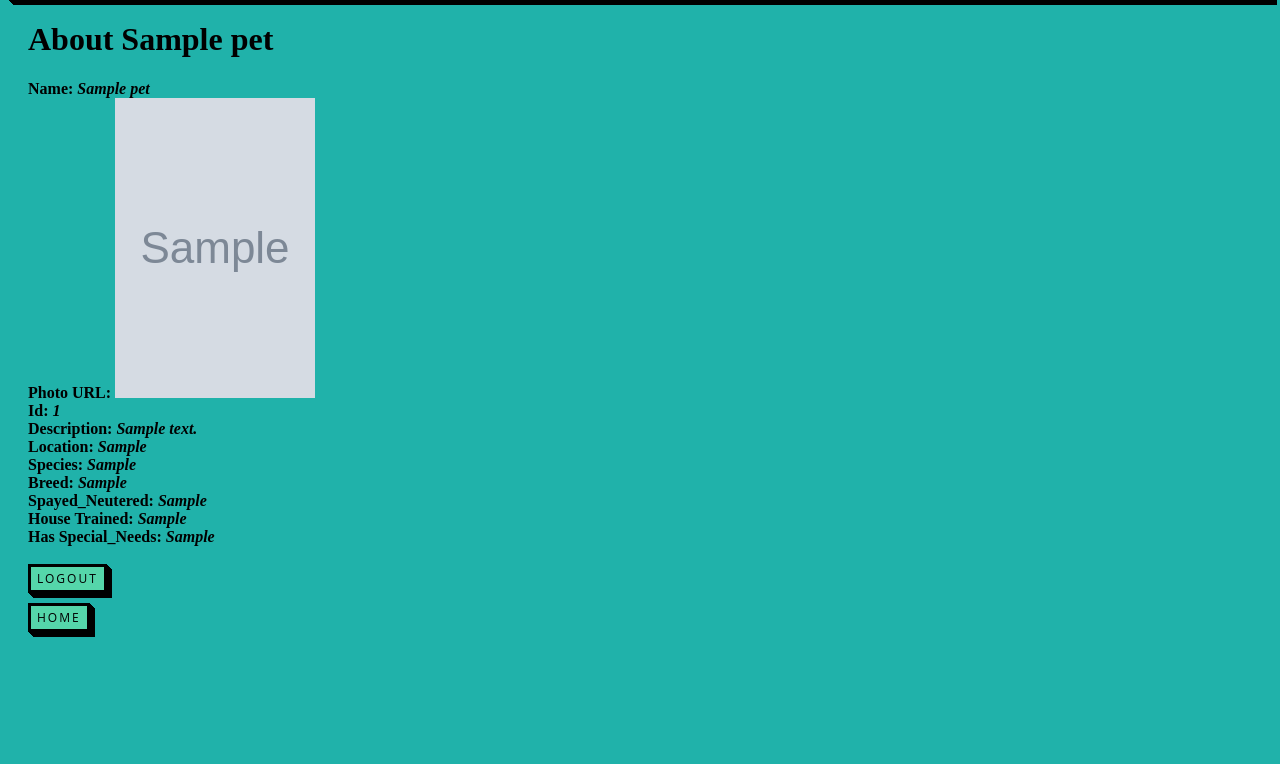
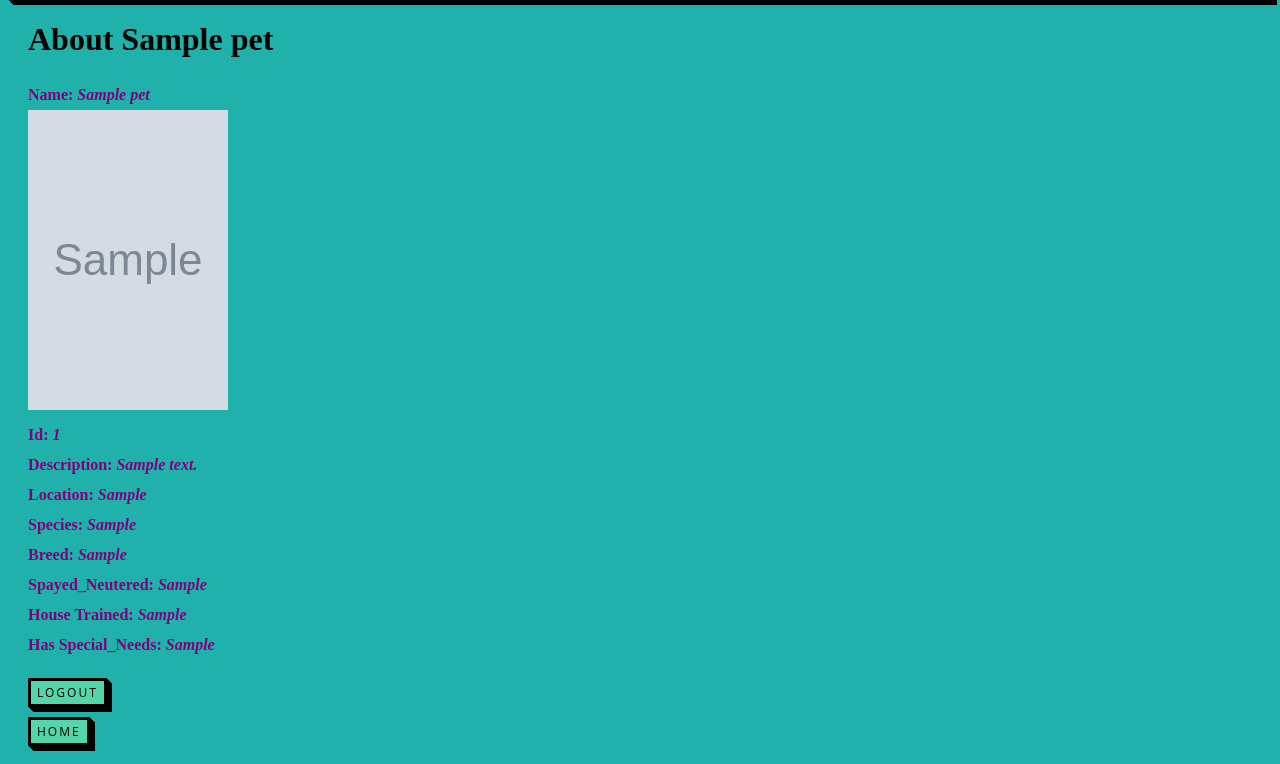
Before and after one commit to Faye-Hall/PetMatch, a Flask app: page /pet/1 in a window 1280 px wide. Shown: the part 69-833 px from the top of the page. Before the commit the page ends 706 px from the top, so only its background shows below. Run offline with Flask 2, Linux system fonts and the light colour scheme; the visitor is signed in with stand-in values (Sample User, id 1); tables that the repository leaves empty hold one stand-in row (values such as "Sample post"); grey boxes marked "Sample" are stand-in pictures.

Commit message:
Update pet_info.html
added proper formatting to pet_info.html

```diff
--- a/templates/pet_info.html
+++ b/templates/pet_info.html
@@ -17,9 +17,9 @@
             <h1>About {{pet.name}}</h1>
 
             <b>
-                <div>
+                <div class="pet-info">
                     Name: <i>{{pet.name}}</i><br>
-                    Photo URL: <img src="{{pet.image}}" alt="No Image Availabe"><br>
+                    <img src="{{pet.image}}" alt="No Image Availabe"><br>
                     Id: <i>{{pet.id}}</i><br>
                     Description: <i>{{pet.description}}</i><br>
                     Location: <i>{{pet.location}}</i><br>
```
